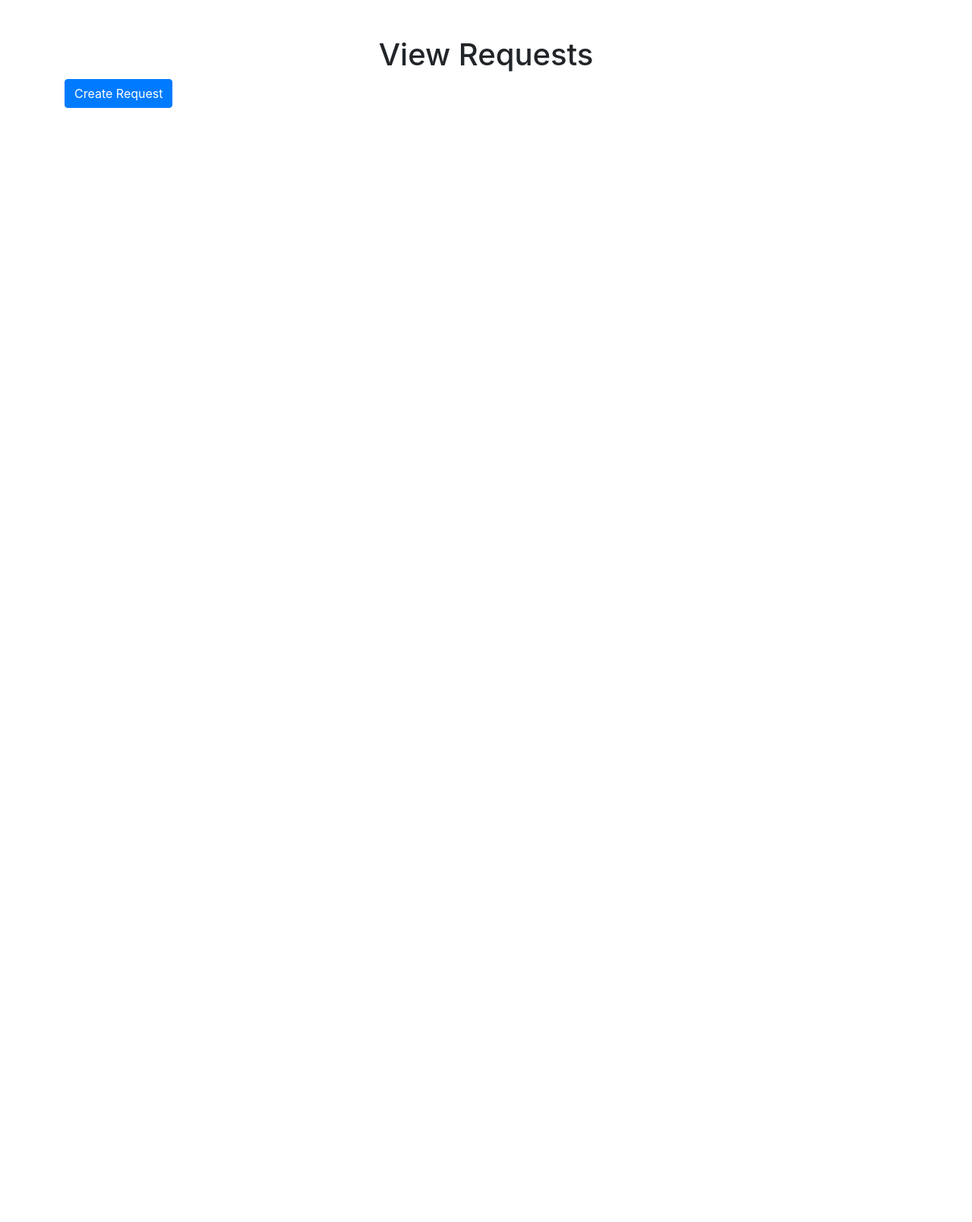
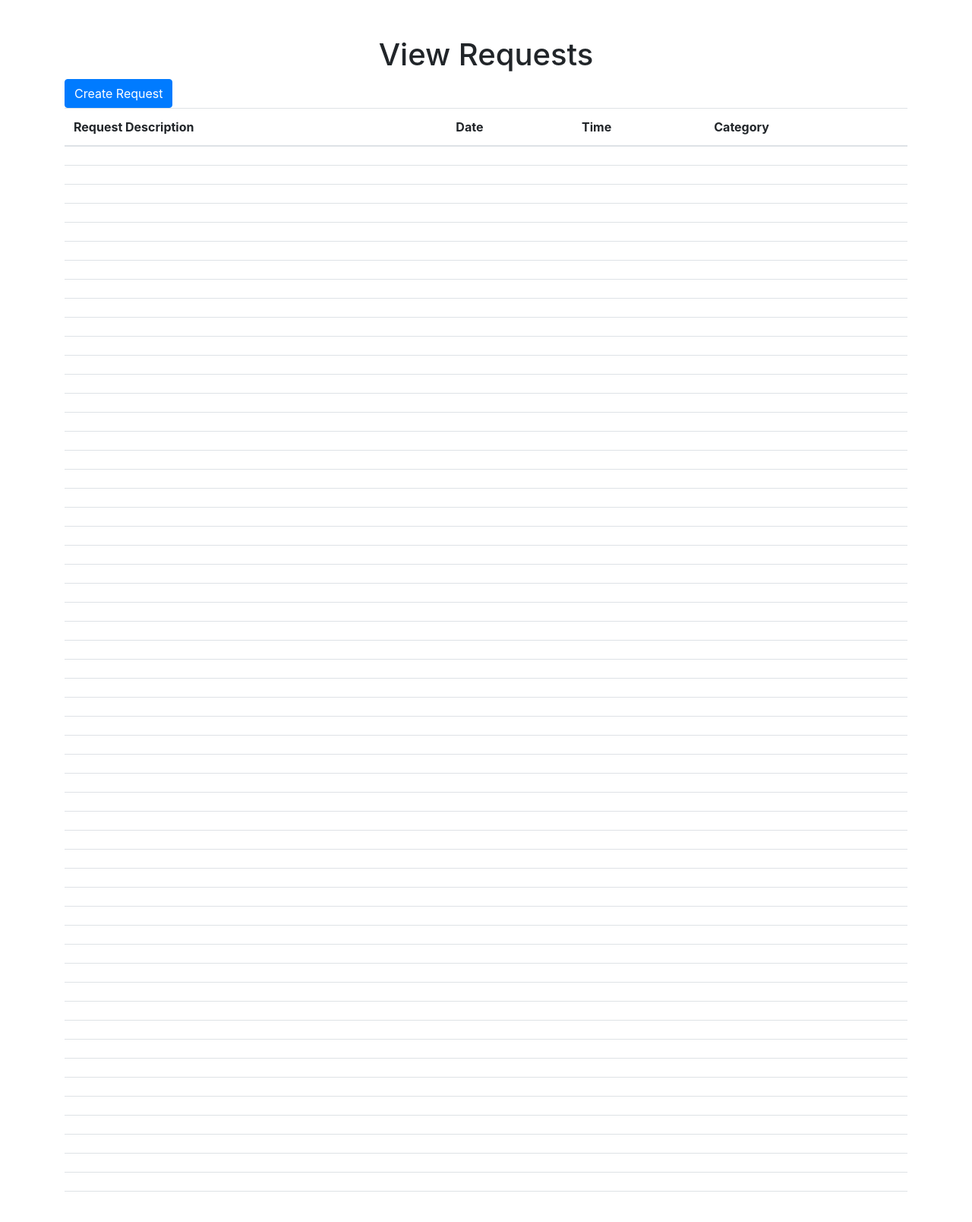
Before and after one commit to zerulite/CSCI314_SIM2025Q4_T05_uno, a Flask app: page /ViewReq in a window 1280 px wide. Shown: the whole page at 76% size. Before the commit the page ends 142 px from the top, so only its background shows below. Run offline with Flask 3, Linux system fonts and the light colour scheme; tables that the repository leaves empty hold one stand-in row (values such as "Sample post"); lists and menus that the app fills with data are empty.

Commit message:
added table data for viewreq

```diff
--- a/App.py
+++ b/App.py
@@ -67,7 +67,7 @@
     elif response["type"] == "data":
         result = response["rows"]
 
-    return render_template('viewRequest.html', result=result)
+    return render_template('viewRequest.html', results=result)
 
 @app.route('/UpdateReq', methods=['GET', 'POST'])
 def updateReq():
--- a/templates/viewRequest.html
+++ b/templates/viewRequest.html
@@ -21,5 +21,30 @@
             <h1 class="mt-5">View Requests</h1>
             <a href="/ViewCreateRequestPg" class="btn btn-primary">Create Request</a>
         </div>
+
+        <div class="container">
+            <table class="table">
+                <thead>
+                    <tr>
+                        <th scope="col">Request Description</th>
+                        <th scope="col">Date</th>
+                        <th scope="col">Time</th>
+                        <th scope="col">Category</th>
+                    </tr>
+                </thead>
+                <tbody>
+                    {%for result in results%}
+                    <tr>
+                        <td>{{result[1]}}</td>
+                        <td>{{result[2]}}</td>
+                        <td>{{result[3]}}</td>
+                        <td>{{result[8]}}</td>
+                    </tr>
+                    {%endfor%}
+                </tbody>
+            </table>
+
+        </div>
+
     </body>
 </html>
```
